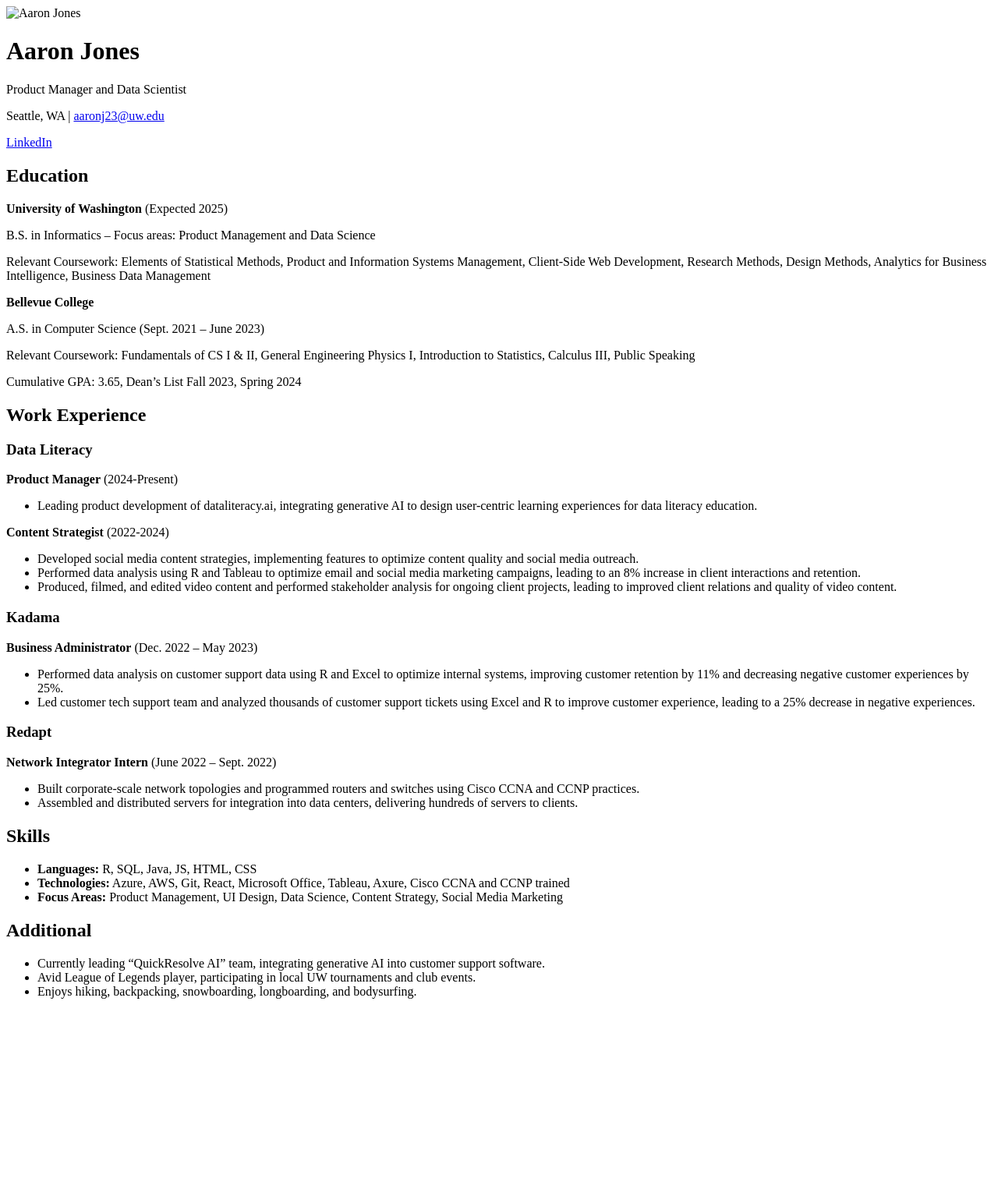
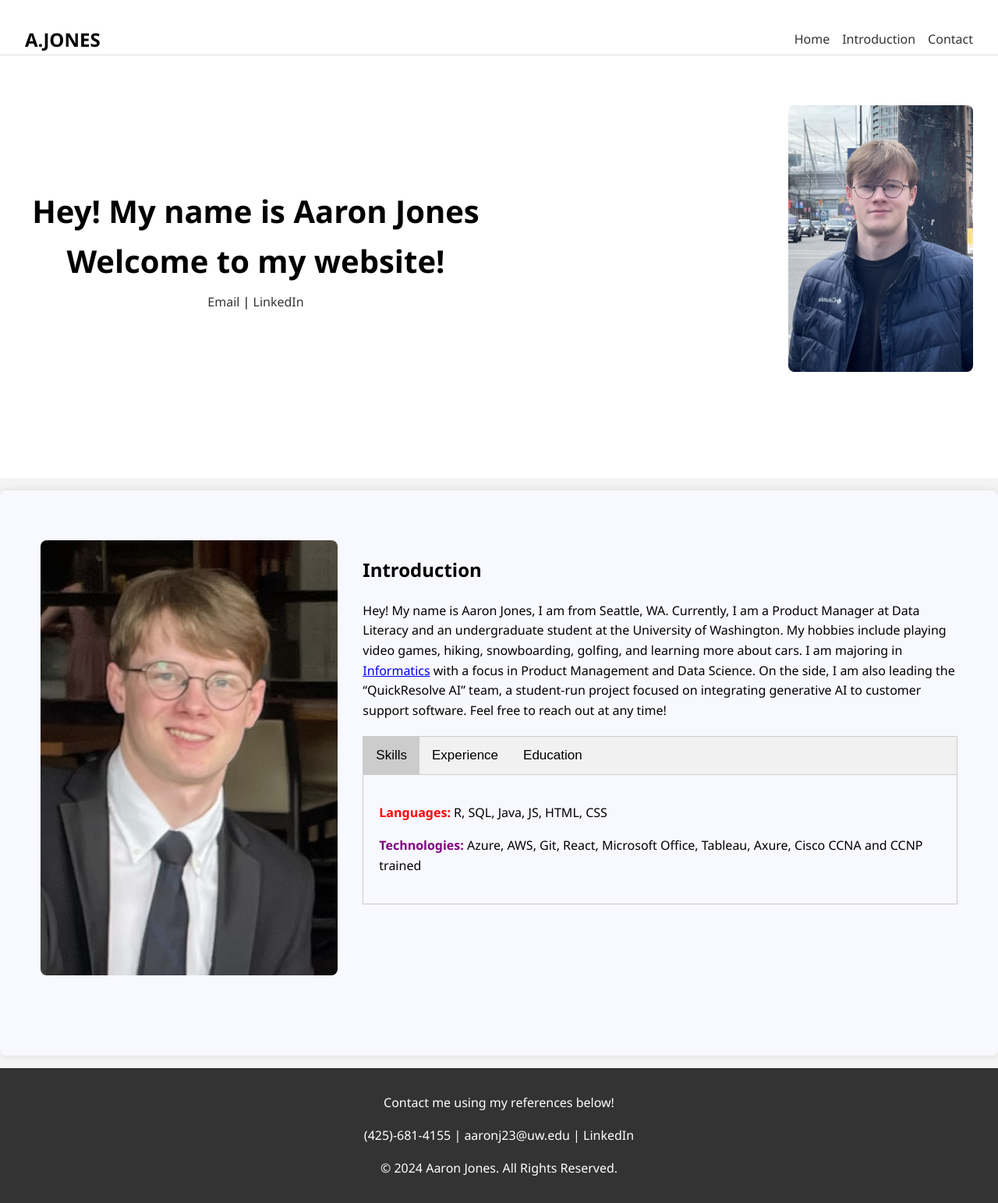
Before and after one commit to aaronmj2003/personal-website, a plain HTML site: page index.html in a window 1280 px wide. Shown: the whole page at 78% size. Before the commit the page ends 1297 px from the top, so only its background shows below. Drawn offline with Linux system fonts and the light colour scheme.

Commit message:
Changing home, introduction interface

```diff
--- a/index.html
+++ b/index.html
@@ -4,71 +4,83 @@
     <meta charset="UTF-8">
     <meta name="viewport" content="width=device-width, initial-scale=1.0">
     <title>Aaron Jones | Personal Website</title>
-    <link rel="stylesheet" href="styles.css">
+    <link rel="stylesheet" href="style.css">
 </head>
 <body>
     <header>
-        <div class="container">
-            <img src="images/profile.jpg" alt="Aaron Jones" class="profile-img">
-            <h1>Aaron Jones</h1>
-            <p>Product Manager and Data Scientist</p>
-            <p>Seattle, WA | <a href="mailto:aaronj23@uw.edu">aaronj23@uw.edu</a></p>
-            <p><a href="https://www.linkedin.com/in/aaron-matthew-jones/">LinkedIn</a></p>
+        <nav>
+            <div class="logo">A.JONES</div>
+            <ul>
+                <li><a href="#">Home</a></li>
+                <li><a href="#introduction">Introduction</a></li>
+                <li><a href="#contact">Contact</a></li>
+            </ul>
+        </nav>
+        <div class="intro">
+            <div class="intro-text">
+                <h1>Hey! My name is Aaron Jones<br>Welcome to my website!</h1>
+                <p><a href="mailto:aaronj23@uw.edu">Email</a> | <a href="https://www.linkedin.com/in/aaron-matthew-jones/">LinkedIn</a></p>
+            </div>
+            <div class="intro-image">
+                <img src="images/profile.jpg" alt="Aaron Jones">
+            </div>
         </div>
     </header>
-    <main class="container">
-        <section>
-            <h2>Education</h2>
-            <p><strong>University of Washington</strong> (Expected 2025)</p>
-            <p>B.S. in Informatics – Focus areas: Product Management and Data Science</p>
-            <p>Relevant Coursework: Elements of Statistical Methods, Product and Information Systems Management, Client-Side Web Development, Research Methods, Design Methods, Analytics for Business Intelligence, Business Data Management</p>
-            <p><strong>Bellevue College</strong></p>
-            <p>A.S. in Computer Science (Sept. 2021 – June 2023)</p>
-            <p>Relevant Coursework: Fundamentals of CS I & II, General Engineering Physics I, Introduction to Statistics, Calculus III, Public Speaking</p>
-            <p>Cumulative GPA: 3.65, Dean’s List Fall 2023, Spring 2024</p>
-        </section>
-        <section>
-            <h2>Work Experience</h2>
-            <h3>Data Literacy</h3>
-            <p><strong>Product Manager</strong> (2024-Present)</p>
-            <ul>
-                <li>Leading product development of dataliteracy.ai, integrating generative AI to design user-centric learning experiences for data literacy education.</li>
-            </ul>
-            <p><strong>Content Strategist</strong> (2022-2024)</p>
-            <ul>
-                <li>Developed social media content strategies, implementing features to optimize content quality and social media outreach.</li>
-                <li>Performed data analysis using R and Tableau to optimize email and social media marketing campaigns, leading to an 8% increase in client interactions and retention.</li>
-                <li>Produced, filmed, and edited video content and performed stakeholder analysis for ongoing client projects, leading to improved client relations and quality of video content.</li>
-            </ul>
-            <h3>Kadama</h3>
-            <p><strong>Business Administrator</strong> (Dec. 2022 – May 2023)</p>
-            <ul>
-                <li>Performed data analysis on customer support data using R and Excel to optimize internal systems, improving customer retention by 11% and decreasing negative customer experiences by 25%.</li>
-                <li>Led customer tech support team and analyzed thousands of customer support tickets using Excel and R to improve customer experience, leading to a 25% decrease in negative experiences.</li>
-            </ul>
-            <h3>Redapt</h3>
-            <p><strong>Network Integrator Intern</strong> (June 2022 – Sept. 2022)</p>
-            <ul>
-                <li>Built corporate-scale network topologies and programmed routers and switches using Cisco CCNA and CCNP practices.</li>
-                <li>Assembled and distributed servers for integration into data centers, delivering hundreds of servers to clients.</li>
-            </ul>
-        </section>
-        <section>
-            <h2>Skills</h2>
-            <ul>
-                <li><strong>Languages:</strong> R, SQL, Java, JS, HTML, CSS</li>
-                <li><strong>Technologies:</strong> Azure, AWS, Git, React, Microsoft Office, Tableau, Axure, Cisco CCNA and CCNP trained</li>
-                <li><strong>Focus Areas:</strong> Product Management, UI Design, Data Science, Content Strategy, Social Media Marketing</li>
-            </ul>
-        </section>
-        <section>
-            <h2>Additional</h2>
-            <ul>
-                <li>Currently leading “QuickResolve AI” team, integrating generative AI into customer support software.</li>
-                <li>Avid League of Legends player, participating in local UW tournaments and club events.</li>
-                <li>Enjoys hiking, backpacking, snowboarding, longboarding, and bodysurfing.</li>
-            </ul>
+    <main>
+        <section id="introduction" class="introduction">
+            <div class="container">
+                <div class="intro-content">
+                    <div class="intro-img">
+                        <img src="images/introduction-picture.png" alt="Introduction Image">
+                    </div>
+                    <div class="intro-text-content">
+                        <h2>Introduction</h2>
+                        <p>Hey! My name is Aaron Jones, I am from Seattle, WA. Currently, I am a Product Manager at Data Literacy and an undergraduate student at the University of Washington. My hobbies include playing video games, hiking, snowboarding, golfing, and learning more about cars. I am majoring in <a href="https://ischool.uw.edu/programs/informatics">Informatics</a> with a focus in Product Management and Data Science. On the side, I am also leading the “QuickResolve AI” team, a student-run project focused on integrating generative AI to customer support software. Feel free to reach out at any time!</p>
+                        <div class="tabs">
+                            <button class="tablinks" onclick="openTab(event, 'Skills')">Skills</button>
+                            <button class="tablinks" onclick="openTab(event, 'Experience')">Experience</button>
+                            <button class="tablinks" onclick="openTab(event, 'Education')">Education</button>
+                        </div>
+                        <div id="Skills" class="tabcontent">
+                            <p><span style="color: red;"><strong>Languages:</strong></span> R, SQL, Java, JS, HTML, CSS</p>
+                            <p><span style="color: purple;"><strong>Technologies:</strong></span> Azure, AWS, Git, React, Microsoft Office, Tableau, Axure, Cisco CCNA and CCNP trained</p>
+                        </div>
+                        <div id="Experience" class="tabcontent">
+                            <p><img src="images/data-literacy-logo.jfif" alt="Data Literacy Logo" class="company-logo"><span style="color: #7CB9E8;"><strong>Data Literacy</strong></span><br>Product Manager (2024-Present), Content Strategist (2022-2024)</p>
+                            <p><img src="images/kadama-logo.jfif" alt="Kadama Logo" class="company-logo"><span style="color: #3457D5;"><strong>Kadama</strong></span><br>Business Administrator (Dec. 2022 – May 2023)</p>
+                            <p><img src="images/redapt-logo.jfif" alt="Redapt Logo" class="company-logo"><span style="color: #17B169;"><strong>Redapt</strong></span><br>Network Integrator Intern (June 2022 – Sept. 2022)</p>
+                        </div>
+                        <div id="Education" class="tabcontent">
+                            <p><img src="images/uw-logo.jfif" alt="University of Washington Logo" class="company-logo"><span style="color: purple;"><strong>University of Washington</strong></span> (Expected 2025)<br>B.S. in Informatics – Focus areas: Product Management and Data Science</p>
+                            <p><img src="images/bc-logo.jfif" alt="Bellevue College Logo" class="company-logo"><span style="color: #7CB9E8;"><strong>Bellevue College</strong></span> (Sept. 2021 – June 2023)<br>A.S. in Computer Science</p>
+                        </div>
+                    </div>
+                </div>
+            </div>
         </section>
     </main>
+    <footer id="contact">
+        <div class="container">
+            <p>Contact me using my references below!</p>
+            <p>(425)-681-4155 | <a href="mailto:aaronj23@uw.edu">aaronj23@uw.edu</a> | <a href="https://www.linkedin.com/in/aaron-matthew-jones/">LinkedIn</a></p>
+            <p>&copy; 2024 Aaron Jones. All Rights Reserved.</p>
+        </div>
+    </footer>
+    <script>
+        function openTab(evt, tabName) {
+            var i, tabcontent, tablinks;
+            tabcontent = document.getElementsByClassName("tabcontent");
+            for (i = 0; i < tabcontent.length; i++) {
+                tabcontent[i].style.display = "none";
+            }
+            tablinks = document.getElementsByClassName("tablinks");
+            for (i = 0; i < tablinks.length; i++) {
+                tablinks[i].className = tablinks[i].className.replace(" active", "");
+            }
+            document.getElementById(tabName).style.display = "block";
+            evt.currentTarget.className += " active";
+        }
+        document.getElementsByClassName("tablinks")[0].click();
+    </script>
 </body>
 </html>
--- a/style.css
+++ b/style.css
@@ -6,50 +6,166 @@ body {
     background-color: #f4f4f4;
 }
 
+header {
+    background: #fff;
+    padding: 2rem 0;
+}
+
+nav {
+    display: flex;
+    justify-content: space-between;
+    align-items: center;
+    padding: 0 2rem;
+    border-bottom: 1px solid #ddd;
+}
+
+nav .logo {
+    font-size: 1.5rem;
+    font-weight: bold;
+}
+
+nav ul {
+    list-style: none;
+    display: flex;
+    margin: 0;
+    padding: 0;
+}
+
+nav ul li {
+    margin-left: 1rem;
+}
+
+nav ul li a {
+    text-decoration: none;
+    color: #333;
+}
+
+.intro {
+    display: flex;
+    align-items: center;
+    justify-content: center;
+    padding: 4rem 2rem 6rem 2rem;
+}
+
+.intro-text {
+    flex: 1;
+    text-align: center;
+    max-width: 600px;
+    margin-right: 2rem;
+}
+
+.intro-text h1 {
+    font-size: 2.5rem;
+    margin-bottom: 0.25rem;
+}
+
+.intro-text p {
+    margin: 0.5rem 0;
+}
+
+.intro-text a {
+    color: #333;
+    text-decoration: none;
+}
+
+.intro-image {
+    flex: 1;
+    text-align: right;
+}
+
+.intro-image img {
+    max-width: 40%;
+    height: auto;
+    border-radius: 8px;
+}
+
 .container {
-    max-width: 900px;
+    max-width: 1200px;
     margin: 0 auto;
     padding: 0 20px;
 }
 
-header {
+.introduction {
+    padding: 4rem 2rem 6rem 2rem;
+    margin: 1rem 0;
+    background: #f8f8ff;
+    border-radius: 8px;
+    box-shadow: 0 0 10px rgba(0, 0, 0, 0.1);
+}
+
+.intro-content {
+    display: flex;
+    align-items: flex-start;
+}
+
+.intro-img {
+    flex: 1;
+    text-align: left;
+}
+
+.intro-img img {
+    max-width: 100%;
+    height: auto;
+    border-radius: 8px;
+}
+
+.intro-text-content {
+    flex: 2;
+    padding-left: 2rem;
+}
+
+.tabs {
+    overflow: hidden;
+    background-color: #f1f1f1;
+    border: 1px solid #ccc;
+    margin-top: 20px;
+}
+
+.tabs button {
+    background-color: inherit;
+    float: left;
+    border: none;
+    outline: none;
+    cursor: pointer;
+    padding: 14px 16px;
+    transition: 0.3s;
+    font-size: 17px;
+}
+
+.tabs button:hover {
+    background-color: #ddd;
+}
+
+.tabs button.active {
+    background-color: #ccc;
+}
+
+.tabcontent {
+    display: none;
+    padding: 20px;
+    border: 1px solid #ccc;
+    border-top: none;
+}
+
+.tabcontent h3 {
+    margin-top: 0;
+}
+
+footer {
     background: #333;
     color: #fff;
+    text-align: center;
     padding: 1rem 0;
-    text-align: center;
 }
 
-header .profile-img {
-    width: 150px;
-    height: 150px;
-    border-radius: 50%;
-    margin: 0 auto 1rem;
-}
-
-header a {
+footer a {
     color: #fff;
     text-decoration: none;
 }
 
-main {
-    background: #fff;
-    padding: 2rem;
-    margin: 2rem 0;
-    border-radius: 8px;
-    box-shadow: 0 0 10px rgba(0, 0, 0, 0.1);
+.company-logo {
+    width: 30px;
+    height: 30px;
+    vertical-align: middle;
+    margin-right: 8px;
 }
-
-h1, h2 {
-    margin: 0 0 1rem 0;
-    padding-bottom: 0.5rem;
-    border-bottom: 2px solid #333;
-}
-
-h3 {
-    margin-top: 1.5rem;
-}
-
-ul {
-    list-style-type: disc;
-    padding-left: 1.5rem;
-}
```
Also changed, not shown: images/bc-logo.jfif (added), images/data-literacy-logo.jfif (added), images/introduction-picture.png (added), images/kadama-logo.jfif (added), images/profile.jpg (added), images/redapt-logo.jfif (added), images/uw-logo.jfif (added), 1 other file.
